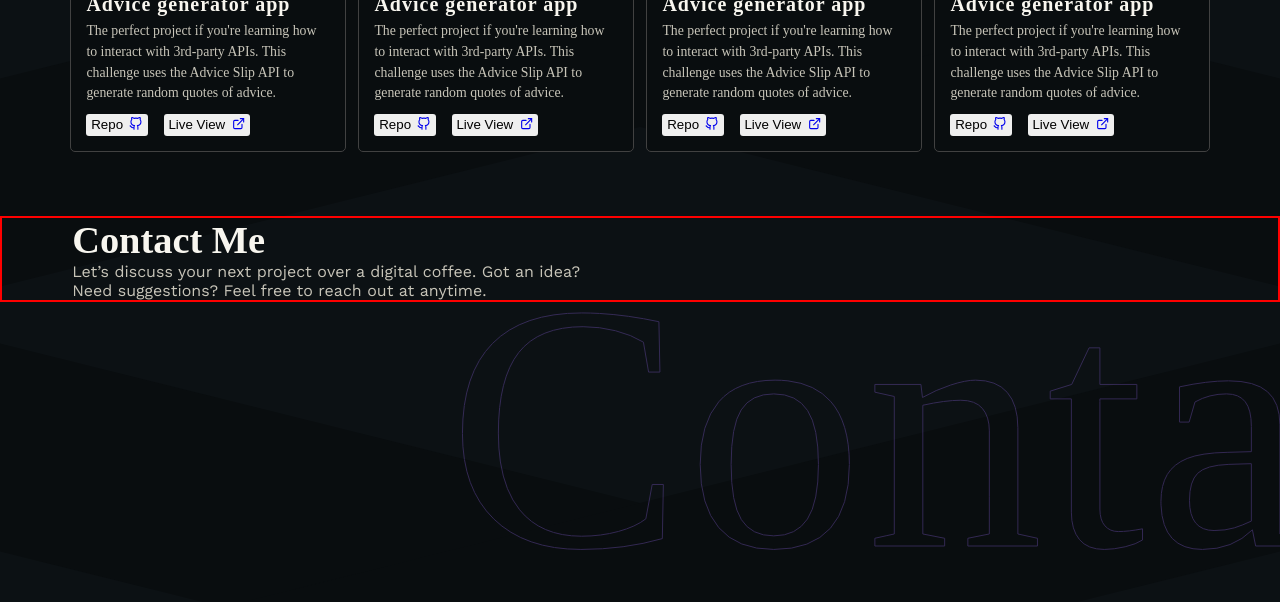
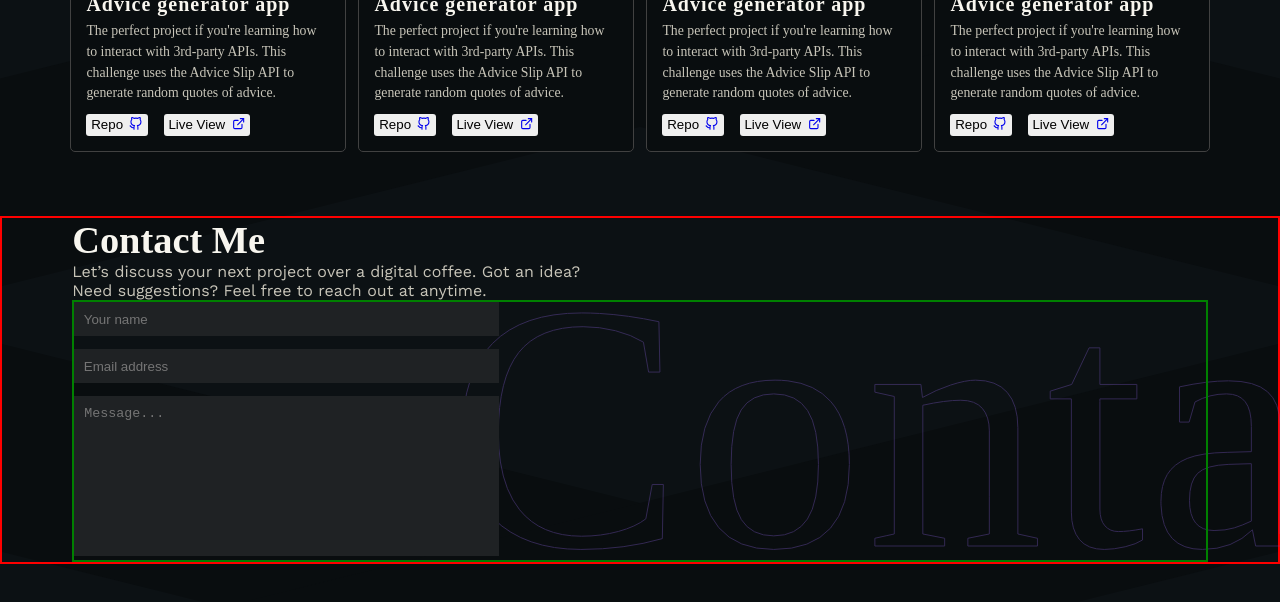
Before and after one commit to Webmekanic/My-Portfolio-v2.0.0, a React (Create React App) app: page / in a window 1280 px wide. Shown: the part 1769-2371 px from the top of the page. Built offline with nearby package versions, Linux system fonts and the light colour scheme; a web font is replaced by a local one.

Commit message:
feat:: add contact inputs

```diff
--- a/src/pages/Home.jsx
+++ b/src/pages/Home.jsx
@@ -167,7 +167,28 @@ function Home() {
                   Let’s discuss your next project over a digital coffee. Got an
                   idea? Need suggestions? Feel free to reach out at anytime.
                 </p>
-                <section className="contactAniebo"></section>
+                <section className="contactMe">
+                  <section className="contactForm">
+                    <form className="contactInput">
+                      <input
+                        type="text"
+                        id="NameInput"
+                        placeholder="Your name"
+                      />
+                      <br />
+                      <input
+                        type="email"
+                        id="emailInput"
+                        placeholder="Email address"
+                      />
+                      <br />
+                      <textarea
+                        id="MessageInput"
+                        placeholder="Message..."
+                      ></textarea>
+                    </form>
+                  </section>
+                </section>
               </div>
             </ContactSection>
           </section>
--- a/src/styles/HomeStyle.jsx
+++ b/src/styles/HomeStyle.jsx
@@ -788,6 +788,37 @@ export const ContactSection = styled.section`
     color: ${({ theme }) => theme.colors.textColor};
   }
 
+  .contactMe {
+    border: 2px solid green;
+    position: relative;
+    z-index: 20;
+  }
+
+  .contactInput {
+    width: 50%;
+  }
+
+  #NameInput,
+  #emailInput {
+    width: 75%;
+    padding: 0.6rem;
+    margin-bottom: 0.8rem;
+    background: ${({ theme }) => theme.colors.borderColor};
+    color: ${({ theme }) => theme.colors.textColor};
+    outline: none;
+    border: none;
+  }
+
+  #MessageInput {
+    width: 75%;
+    background: ${({ theme }) => theme.colors.borderColor};
+    padding: 10px 0px 120px 10px;
+    color: ${({ theme }) => theme.colors.textColor};
+    outline: none;
+    border: none;
+    resize: none;
+  }
+
   @media ${({ theme }) => theme.mediaQueries.below768} {
     .contactText {
       width: 100%;
```
